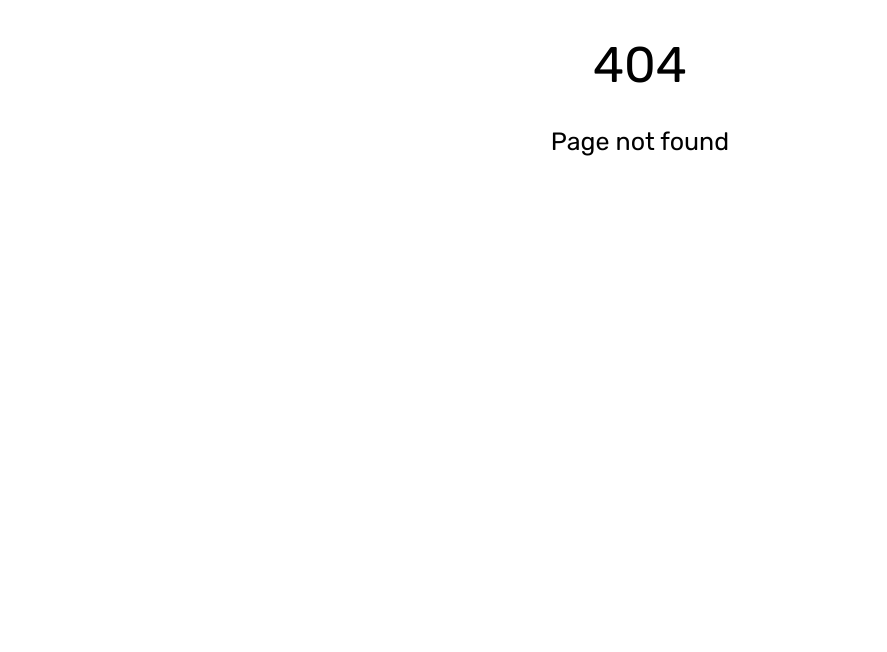
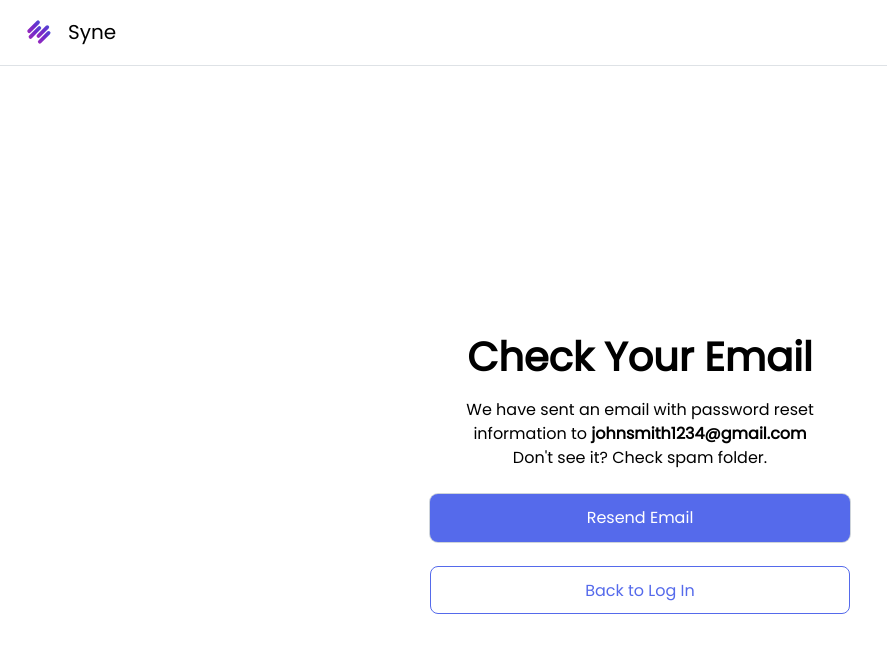
Before and after one commit to jeannyinthelamp/sycamore.ai, a React (Create React App) app: page /forgot-password-2 in a window 1280 px wide. Before the commit this address had no page. Shown: the top 652 px of the page, without its empty margins (0-887 px from the left). Built offline with nearby package versions, Linux system fonts and the light colour scheme.

Commit message:
Build ForgotPassword2.js

```diff
--- a/src/App.js
+++ b/src/App.js
@@ -13,6 +13,7 @@ import Onboarding_5 from "./Pages/Onboarding/Onboarding_5";
 import Onboarding_6 from "./Pages/Onboarding/Onboarding_6";
 import Onboarding_7 from "./Pages/Onboarding/Onboarding_7";
 import ForgotPassword from "./Pages/ForgotPassword/ForgotPassword";
+import ForgotPassword2 from "./Pages/ForgotPassword/ForgotPassword2";
 import ErrorPage from "./Pages/ErrorPage/ErrorPage";
 import "./index.css";
 
@@ -32,6 +33,7 @@ export default function App() {
       <Route path='/onboarding_7' element={<Onboarding_7 />} />
       <Route path='/onboarding_7' element={<Onboarding_7 />} />
       <Route path='/forgot-password' element={<ForgotPassword />} />
+      <Route path='/forgot-password-2' element={<ForgotPassword2 />} />
       <Route path='*' element={<ErrorPage />} />
     </Routes>
   );
--- /dev/null
+++ b/src/Pages/ForgotPassword/ForgotPassword2.js
@@ -0,0 +1,54 @@
+import React from "react";
+import LoginHeader from "../../Components/Login_Signup/LoginHeader";
+import { safari_input_styling } from "../../Components/Styles/Safari_Input_Styling";
+import { Link } from "react-router-dom";
+
+export default function ForgotPassword2() {
+  //TODO: get user email from firebase API, this is a placeholder function to be deleted later
+  const getUserEmail = () => {
+    let userEmail = "johnsmith1234@gmail.com";
+    return <span className='font-bold'>{userEmail}</span>;
+  };
+
+  // Safari has an issue where its difficult to change input border-radius. This function detects a users browser, then injects classNames into create an outline
+  function detectBrowser() {
+    if (navigator.userAgent.includes("Safari")) {
+      return safari_input_styling;
+    }
+  }
+  return (
+    <div className='forgot-password-page-wrapper w-[100%] h-[100%]'>
+      <LoginHeader />
+      <div className='forgot-password-page-inner-wrapper flex flex-col justify-center items-center w-[100%] h-[100%]'>
+        <div className='content-wrapper flex flex-col gap-[24px] max-w-[420px] w-[52%] mt-[264px]'>
+          <h1 className='font-Poppins font-semibold w-[100%] text-[40px] leading-[54px] text-center text-black'>
+            Check Your Email
+          </h1>
+          <p className='mt-[-10px] font-Poppins font-normal text-[16px] leading-[24px] text-black text-center'>
+            We have sent an email with password reset information to{" "}
+            {getUserEmail()}
+          </p>
+          <p className='mt-[-24px] font-Poppins font-normal text-[16px] leading-[24px] text-black text-center'>
+            Don't see it? Check spam folder.
+          </p>
+          <div className='flex flex-col gap-[24px]'>
+            <button
+              className={`w-[100%] py-[12px] px-[16px] font-Poppins font-normal text-[16px] leading-[24px text-white bg-[#556AEB] outline outline-[1px] rounded-lg ${detectBrowser()} `}
+              onClick={() => {
+                //TODO: handle resend email functionality
+              }}
+            >
+              Resend Email
+            </button>
+            <Link
+              to='/login'
+              className={`w-[100%] h-[48px] mb-[24px] py-[12px] font-Poppins font-medium text-[16px] text-[#556AEB] text-center leading-[24px] bg-white rounded-lg border border-[#556AEB] cursor-pointer ${detectBrowser}`}
+            >
+              Back to Log In
+            </Link>
+          </div>
+        </div>
+      </div>
+    </div>
+  );
+}
```
